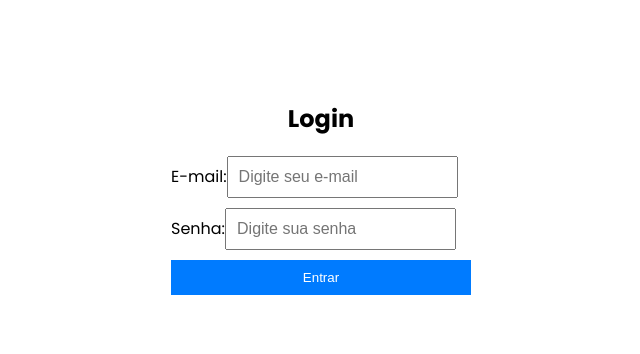
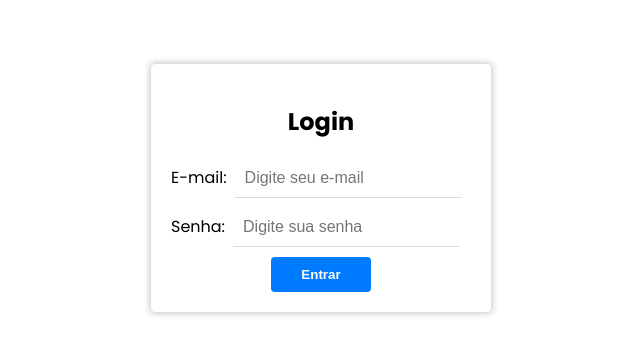
Before and after one commit to JuliaYuki/Project-PureTrip365, a React (Vite) app: page / in a window 1280 px wide. Shown: the part 212-566 px from the top of the page, without its empty margins (319-959 px from the left). Built offline with nearby package versions, Linux system fonts and the light colour scheme.

Commit message:
Adicionado alguns estilos para a pagina de login

```diff
--- a/src/components/LoginForm/LoginForm.css
+++ b/src/components/LoginForm/LoginForm.css
@@ -10,6 +10,10 @@
 .input {
   padding: 10px;
   font-size: 16px;
+  border: none;
+  transition: border-bottom 0.3s ease;
+  border-bottom: 1px solid #ddd;
+  outline: none;
 }
 
 .button {
@@ -19,6 +23,10 @@
   border: none;
   cursor: pointer;
   transition: background-color 0.3s ease;
+  border-radius: 4px;
+  font-weight: 600;
+  width: 100px;
+  align-self: center;
 }
 
 .button:hover {
@@ -26,6 +34,13 @@
 }
 
 .error {
+  display: block;
+  text-align: center;
   color: red;
   font-size: 12px;
+  margin-top: 5px;
 }
+
+label {
+  margin-right: 8px;
+}
--- a/src/pages/LoginPage/LoginPage.css
+++ b/src/pages/LoginPage/LoginPage.css
@@ -4,4 +4,8 @@
   align-items: center;
   justify-content: center;
   height: 100%;
+  border: 1px solid #ddd;
+  border-radius: 5px;
+  box-shadow: 0 0 5px 2px #ddd;
+  padding: 20px;
 }
```
